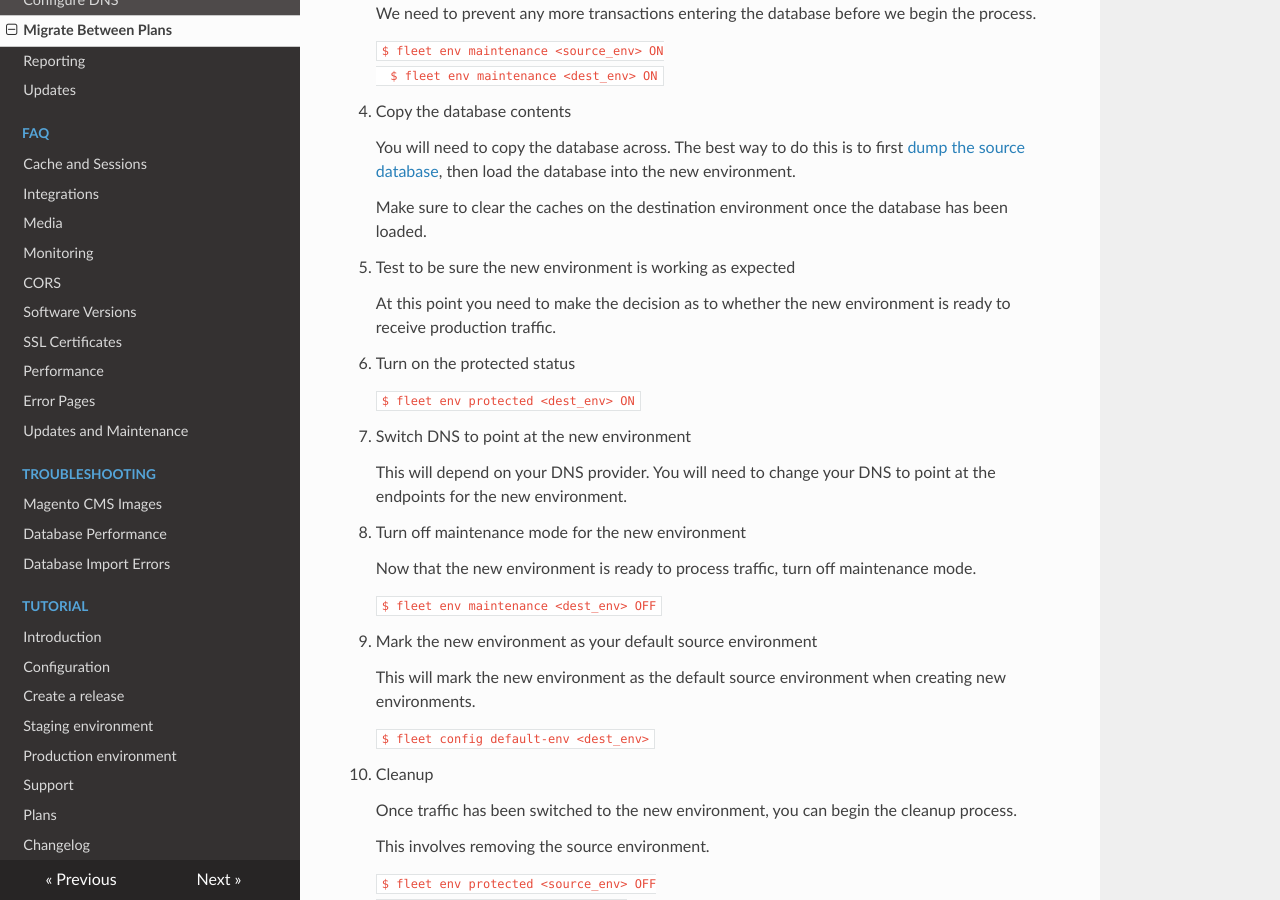
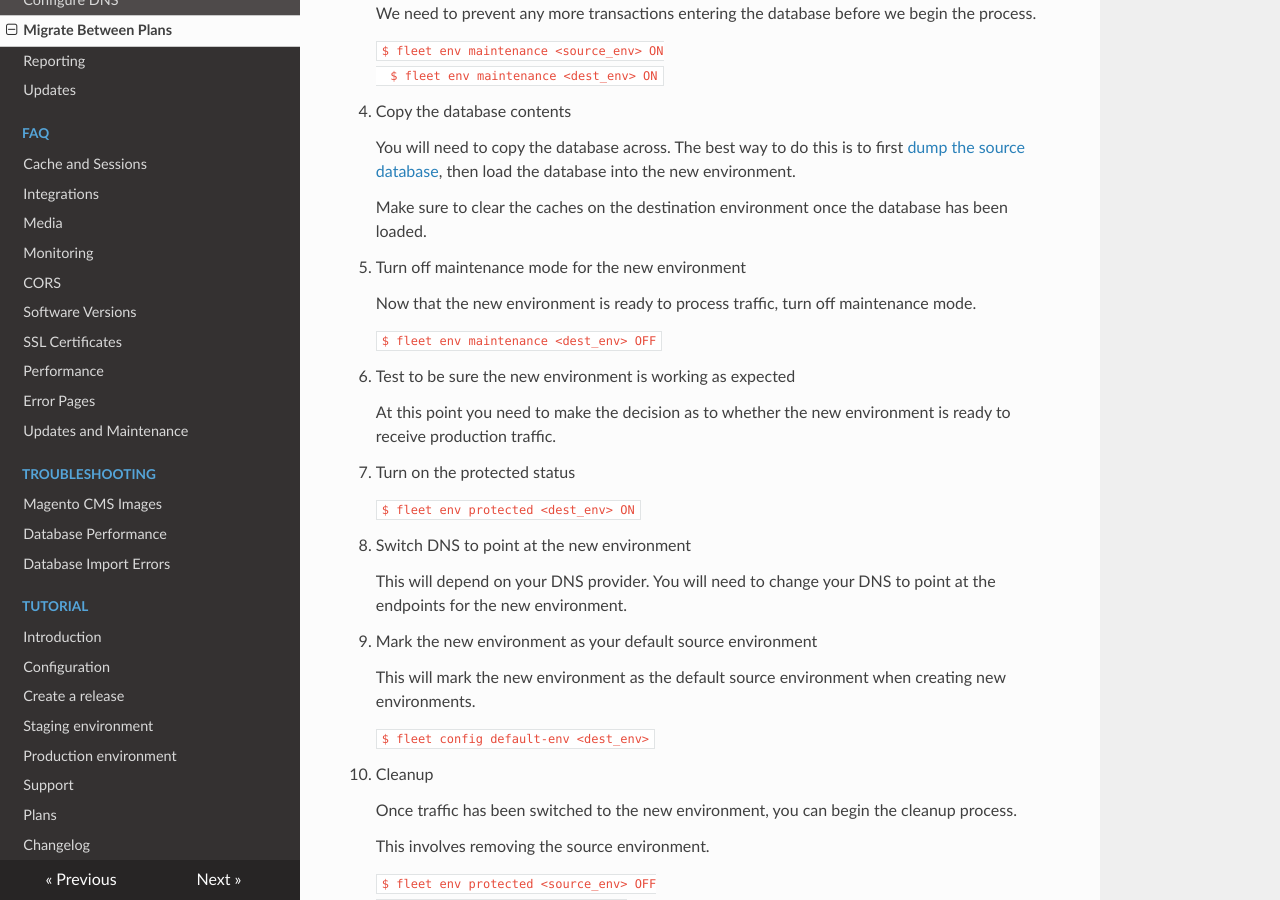
Before and after one commit to anchor/fleet-magento-docs, an MkDocs documentation site: the page built from docs/how-to/migrate-between-plans.md, in a window 1280 px wide and 900 px high, scrolled down 2081 px. Built offline with MkDocs 1.6.1, drawn with Linux system fonts in a browser that asks for light colours; nearby versions of some CDN libraries; old or Windows-style settings are respelled for this version of MkDocs; part of the change alters nothing that is shown.

````diff
--- a/docs/how-to/migrate-between-plans.md
+++ b/docs/how-to/migrate-between-plans.md
@@ -115,6 +115,14 @@ The idea with this approach is to create a new environment in parallel to the ex
 
       Make sure to clear the caches on the destination environment once the database has been loaded.
 
+1. Turn off maintenance mode for the new environment
+
+      Now that the new environment is ready to process traffic, turn off maintenance mode.
+
+      ```
+         $ fleet env maintenance <dest_env> OFF
+      ```
+
 1. Test to be sure the new environment is working as expected
 
       At this point you need to make the decision as to whether the new environment is ready to
@@ -129,14 +137,6 @@ The idea with this approach is to create a new environment in parallel to the ex
 1. Switch DNS to point at the new environment
 
       This will depend on your DNS provider. You will need to change your DNS to point at the endpoints for the new environment.
-
-1. Turn off maintenance mode for the new environment
-
-      Now that the new environment is ready to process traffic, turn off maintenance mode.
-
-      ```
-         $ fleet env maintenance <dest_env> OFF
-      ```
 
 1. Mark the new environment as your default source environment
 
````
